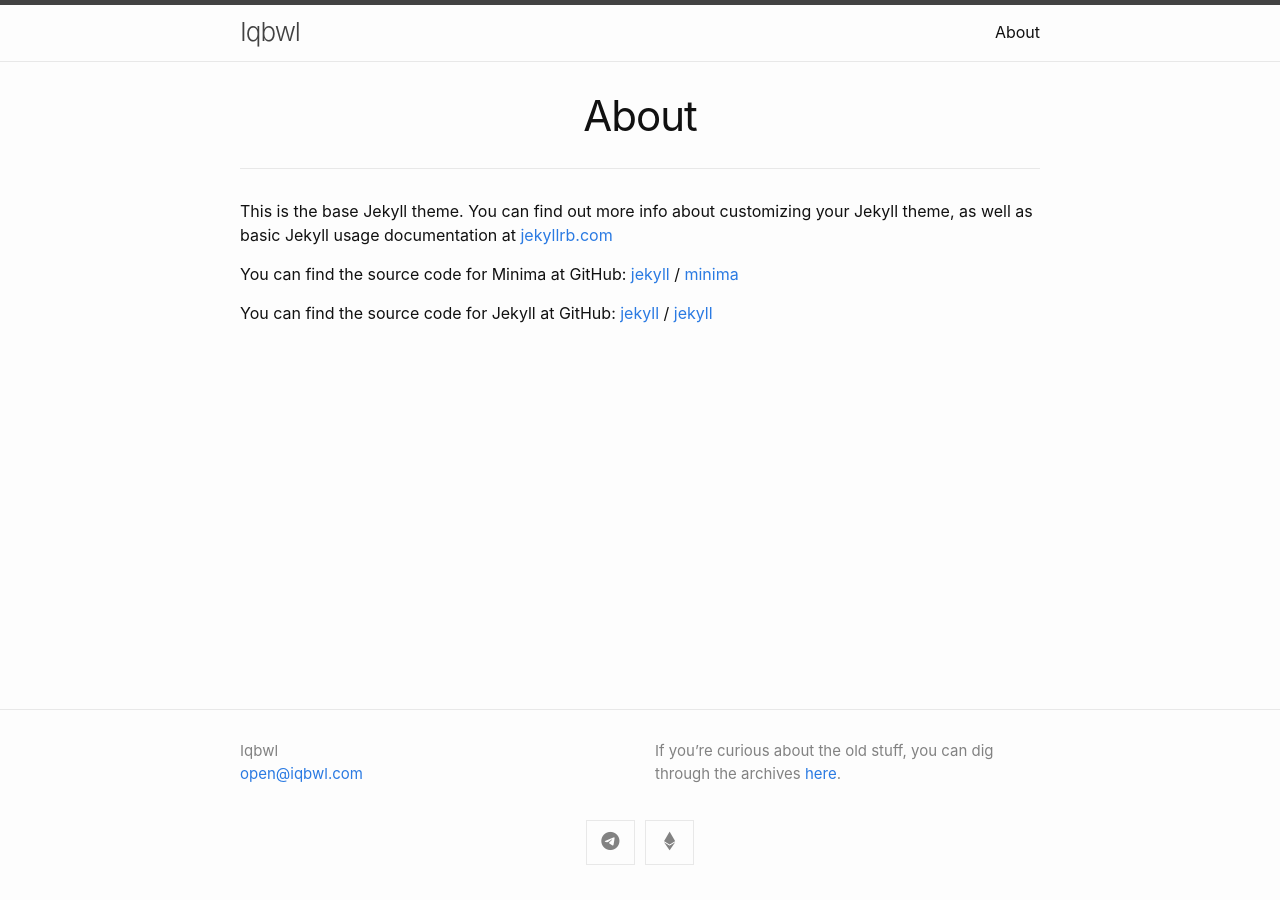
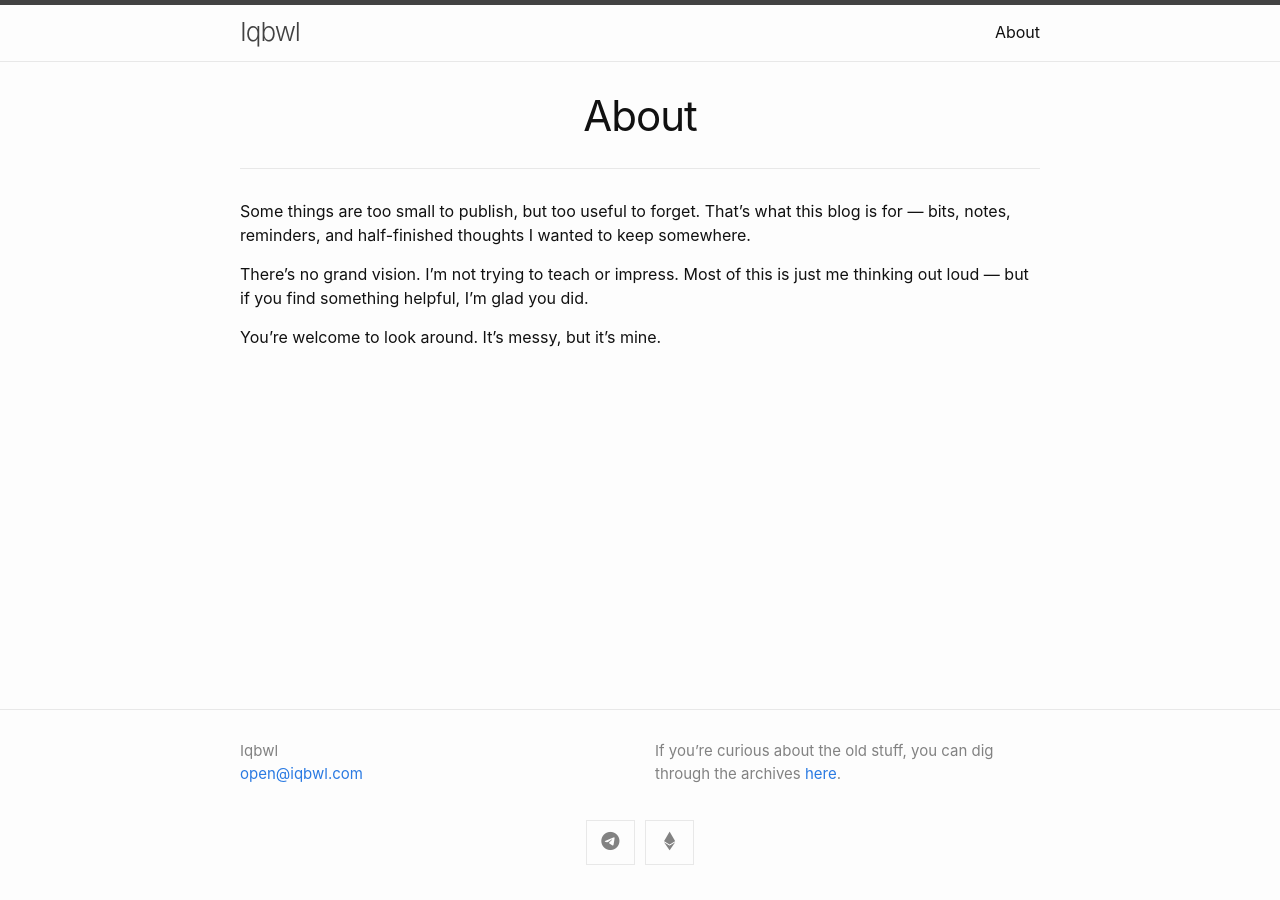
Before and after one commit to iqbwl/iqbwl.github.io, a Jekyll site: the page built from about.md, in a window 1280 px wide. Built offline with Jekyll 4.4.1, drawn with Linux system fonts in a browser that asks for light colours.

Commit message:
ubah deskripsi

```diff
--- a/_config.yml
+++ b/_config.yml
@@ -6,7 +6,7 @@ author:
 url: "https://iqbwl.com"
 
 description: >
-  Just me thinking out loud — sometimes useful, sometimes just... there.
+  Not everything needs a purpose. But here’s where I keep mine.
 
 plugins:
   - jekyll-feed
--- a/about.md
+++ b/about.md
@@ -3,15 +3,10 @@ layout: page
 title: About
 ---
 
-This is the base Jekyll theme. You can find out more info about customizing your Jekyll theme, as well as basic Jekyll usage documentation at [jekyllrb.com](https://jekyllrb.com/)
+Some things are too small to publish, but too useful to forget.
+That’s what this blog is for — bits, notes, reminders, and half-finished thoughts I wanted to keep somewhere.
 
-You can find the source code for Minima at GitHub:
-[jekyll][jekyll-organization] /
-[minima](https://github.com/jekyll/minima)
+There’s no grand vision. I’m not trying to teach or impress.
+Most of this is just me thinking out loud — but if you find something helpful, I’m glad you did.
 
-You can find the source code for Jekyll at GitHub:
-[jekyll][jekyll-organization] /
-[jekyll](https://github.com/jekyll/jekyll)
-
-
-[jekyll-organization]: https://github.com/jekyll
+You’re welcome to look around. It’s messy, but it’s mine.
```
Also changed, not shown: _drafts/bahas-game-dragon-city.md (deleted, +0 -9 lines), index.md (+1 -1 lines).
